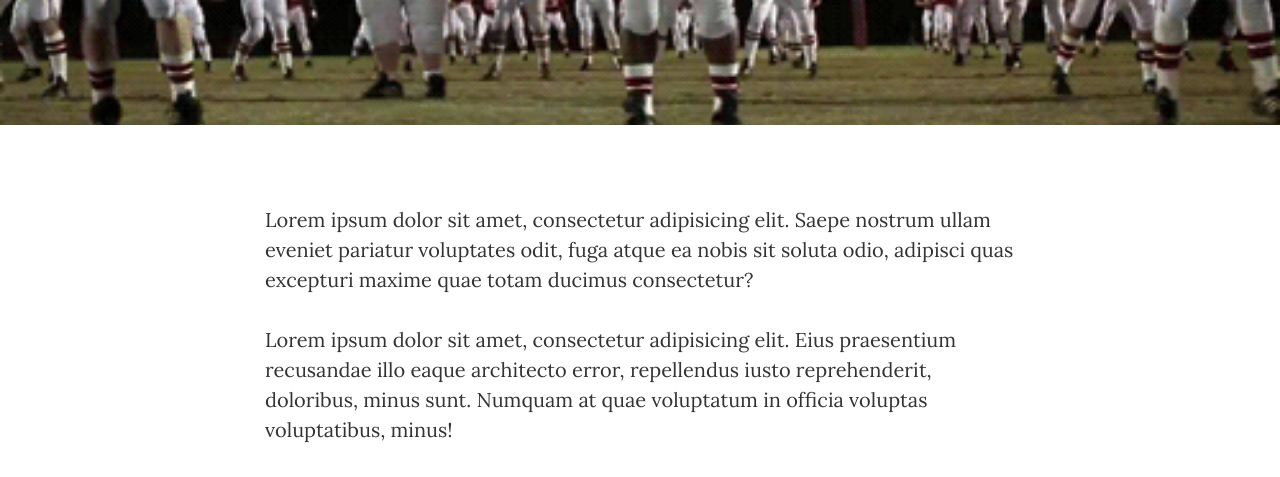
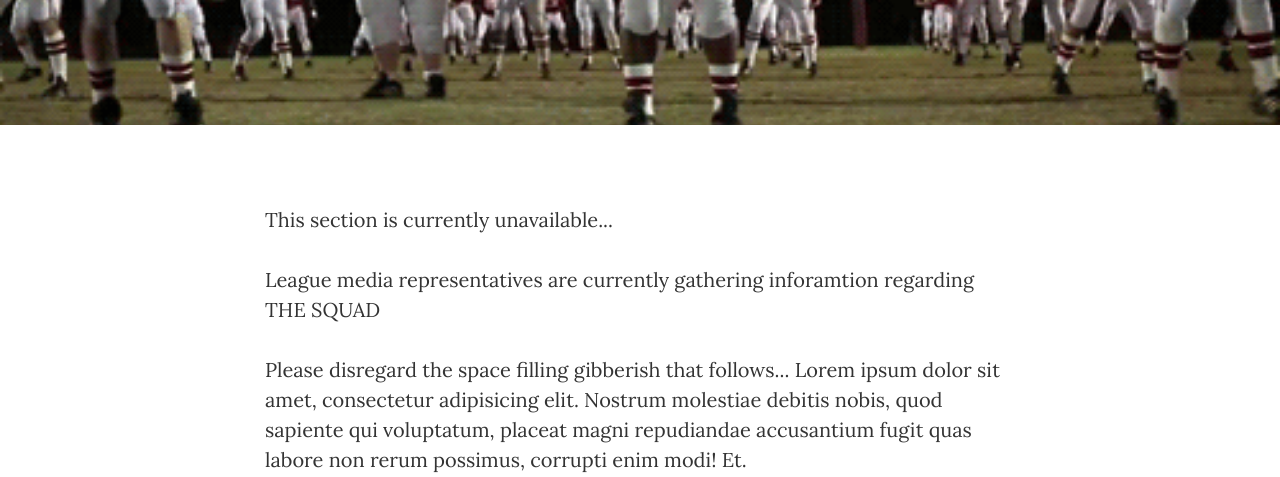
Before and after one commit to stephenjbell1/ffPage, a website: page about.html in a window 1280 px wide. Shown: the part 323-800 px from the top of the page. Drawn offline with nearby package versions, Linux system fonts and the light colour scheme.

Commit message:
changed text on about squad page

```diff
--- a/about.html
+++ b/about.html
@@ -89,9 +89,9 @@
     <div class="container">
         <div class="row">
             <div class="col-lg-8 col-lg-offset-2 col-md-10 col-md-offset-1">
-                <p>Lorem ipsum dolor sit amet, consectetur adipisicing elit. Saepe nostrum ullam eveniet pariatur voluptates odit, fuga atque ea nobis sit soluta odio, adipisci quas excepturi maxime quae totam ducimus consectetur?</p>
-                <p>Lorem ipsum dolor sit amet, consectetur adipisicing elit. Eius praesentium recusandae illo eaque architecto error, repellendus iusto reprehenderit, doloribus, minus sunt. Numquam at quae voluptatum in officia voluptas voluptatibus, minus!</p>
-                <p>Lorem ipsum dolor sit amet, consectetur adipisicing elit. Nostrum molestiae debitis nobis, quod sapiente qui voluptatum, placeat magni repudiandae accusantium fugit quas labore non rerum possimus, corrupti enim modi! Et.</p>
+                <p>This section is currently unavailable...</p>
+                <p>League media representatives are currently gathering inforamtion regarding THE SQUAD</p>
+                <p>Please disregard the space filling gibberish that follows... Lorem ipsum dolor sit amet, consectetur adipisicing elit. Nostrum molestiae debitis nobis, quod sapiente qui voluptatum, placeat magni repudiandae accusantium fugit quas labore non rerum possimus, corrupti enim modi! Et.</p>
             </div>
         </div>
     </div>
```
